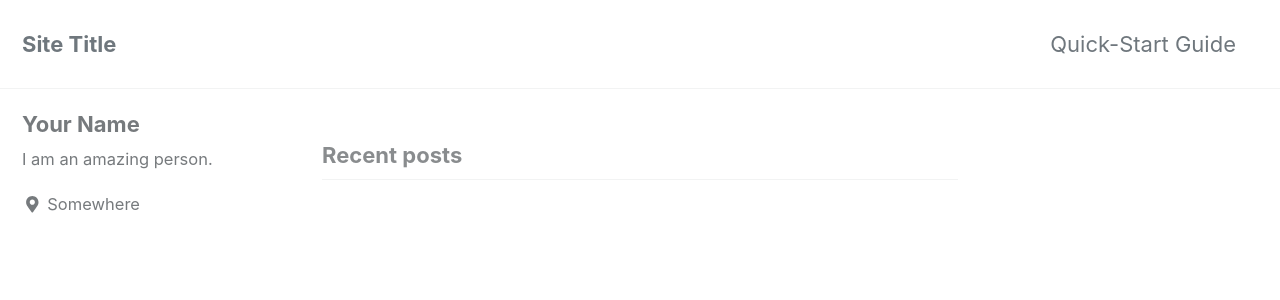
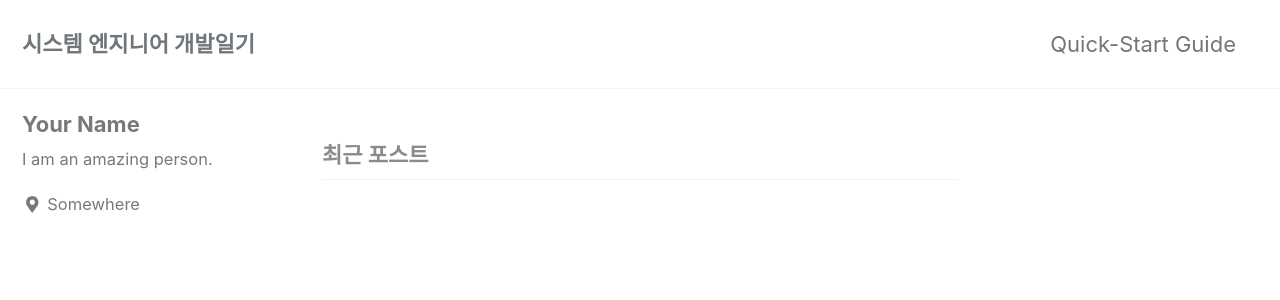
Before and after one commit to youngfromseoul/youngfromseoul.github.io2, a Jekyll site: the page built from index.html, in a window 1280 px wide and 900 px high. Shown: the top 300 px of the window. Built offline with Jekyll 4.4.1, drawn with Linux system fonts in a browser that asks for light colours; cached includes are drawn as plain includes; nearby versions of some CDN libraries; the list of posts is cut into pages by our own code; some of the changed text lies outside the part shown.

Commit message:
config fix

```diff
--- a/_config.yml
+++ b/_config.yml
@@ -15,12 +15,12 @@
 minimal_mistakes_skin    : "default" # "air", "aqua", "contrast", "dark", "dirt", "neon", "mint", "plum", "sunrise"
 
 # Site Settings
-locale                   : "en-US"
-title                    : "Site Title"
+locale                   : "ko"
+title                    : "시스템 엔지니어 개발일기"
 title_separator          : "-"
-name                     : "Your Name"
-description              : "An amazing website."
-url                      : # the base hostname & protocol for your site e.g. "https://mmistakes.github.io"
+name                     : "youngfromseoul"
+description              : "3년차 시스템 엔지니어에서 개발자로 가는 일기장."
+url                      : "https://young-dev.com"
 baseurl                  : # the subpath of your site, e.g. "/blog"
 repository               : # GitHub username/repo-name e.g. "mmistakes/minimal-mistakes"
 teaser                   : # path of fallback teaser image, e.g. "/assets/images/500x300.png"
```
